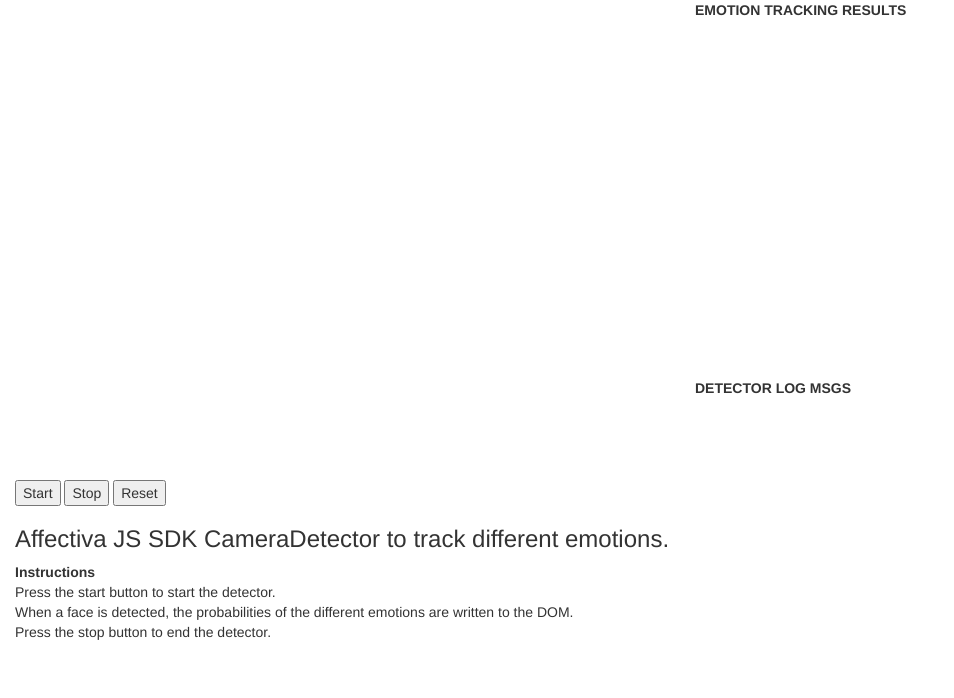
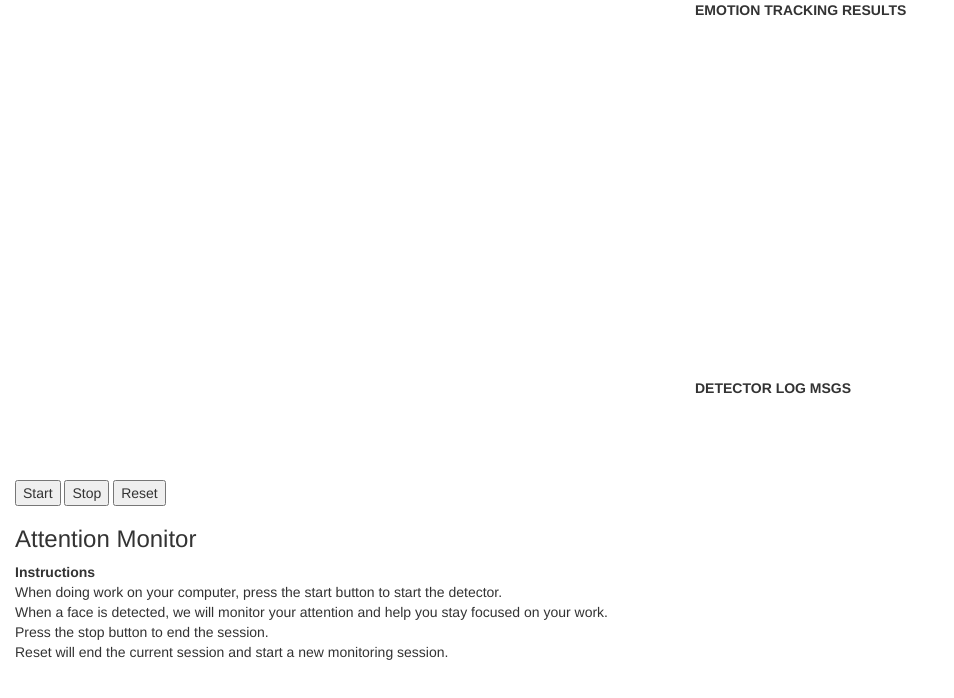
Before and after one commit to lak231/Design_for_Wellbeing, a plain HTML site: page index.html in a window 1280 px wide. Shown: the whole page, without its empty margins (0-954 px from the left). Drawn offline with nearby package versions, Linux system fonts and the light colour scheme; a script that the page names is missing.

Commit message:
Text Update
Updates to some of the text displayed on the page.

```diff
--- a/index.html
+++ b/index.html
@@ -60,13 +60,14 @@
       <button id="start" onclick="onStart()">Start</button>
       <button id="stop" onclick="onStop()">Stop</button>
       <button id="reset" onclick="onReset()">Reset</button>
-      <h3>Affectiva JS SDK CameraDetector to track different emotions.</h3>
+      <h3>Attention Monitor</h3>
       <p>
         <strong>Instructions</strong>
         </br>
-        Press the start button to start the detector.
-        <br/> When a face is detected, the probabilities of the different emotions are written to the DOM.
-        <br/> Press the stop button to end the detector.
+        When doing work on your computer, press the start button to start the detector.
+        <br/> When a face is detected, we will monitor your attention and help you stay focused on your work.
+        <br/> Press the stop button to end the session.
+        <br/> Reset will end the current session and start a new monitoring session.
       </p>
     </div>
     <!-- END: BOTTOM half of SCREEN container -->
```
